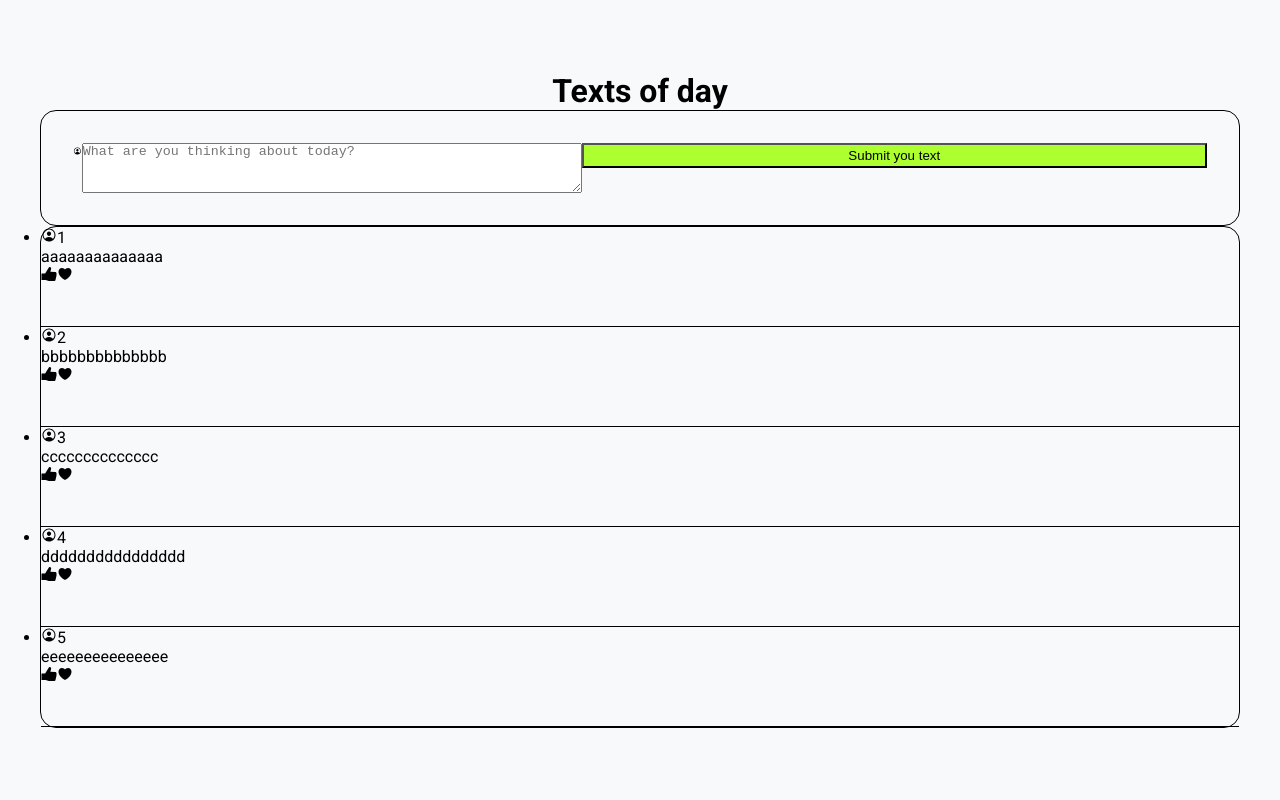
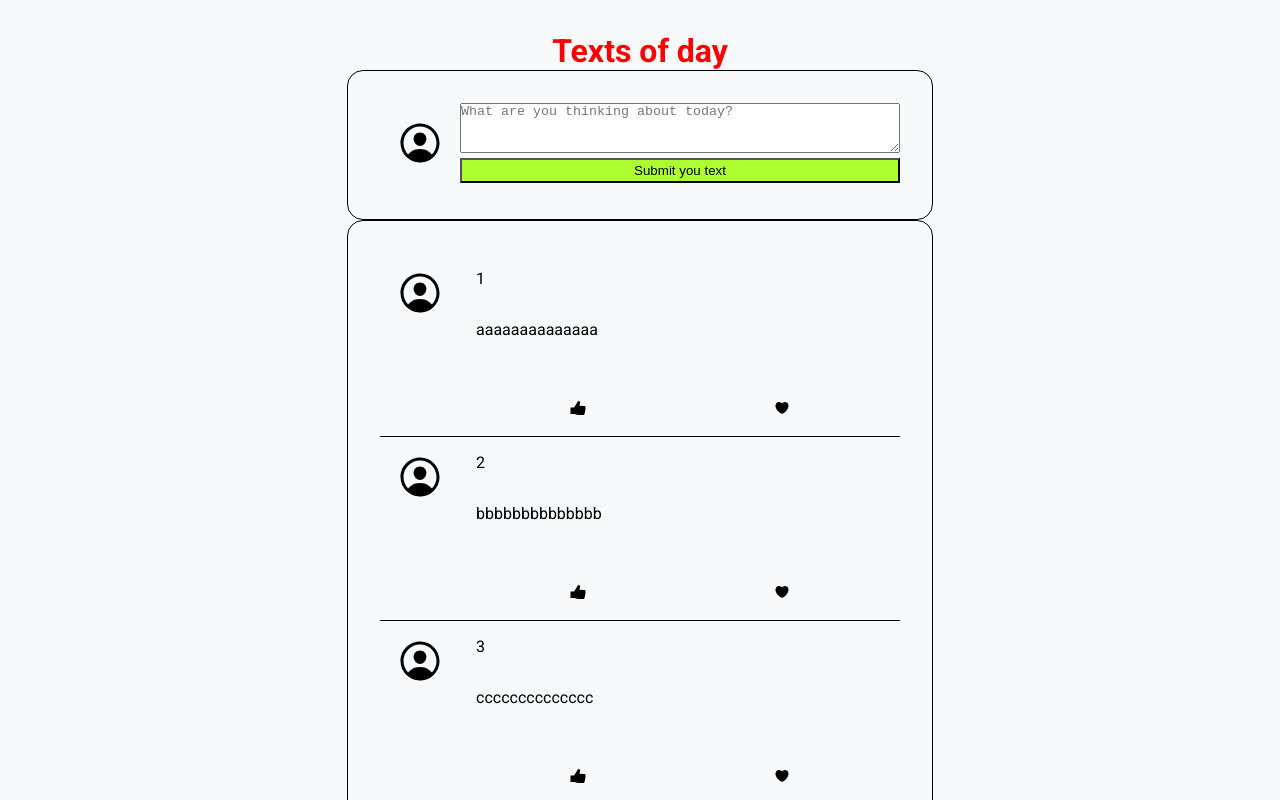
Before and after one commit to BrunoUmbelino/Share-Ideias, a React (Create React App) app: page / in a window 1280 px wide. Shown: the top 800 px of the page. Built offline with nearby package versions, Linux system fonts and the light colour scheme.

Commit message:
improving the placement of components in initial release

```diff
--- a/src/Components/Button/index.js
+++ /dev/null
@@ -1,14 +0,0 @@
-import React from "react";
-import styled from "styled-components";
-
-const StyledBtn = styled.button`
-  width: 100%;
-  height: 25px;
-  background-color: greenyellow;
-`;
-
-function Button({ message }) {
-  return <StyledBtn data-testid="btn">{message}</StyledBtn>;
-}
-
-export default Button;
--- a/src/Components/Container.js
+++ b/src/Components/Container.js
@@ -5,8 +5,10 @@ const Container = styled.div`
   align-items: center;
   justify-content: center;
   flex-direction: column;
-  width: 100%;
-  height: 100vh;
+  max-width: 650px;
+  min-height: 100vh;
+  margin: auto;
+  padding: 2rem;
 `;
 
 export default Container;
--- a/src/Components/NewPost/NewPostElements.js
+++ b/src/Components/NewPost/NewPostElements.js
@@ -1,18 +1,38 @@
 import styled from "styled-components";
 
 export const FormWrap = styled.div`
-  display: flex;
+  display: grid;
+  grid-template-areas:
+    "user input"
+    "user btn";
+  grid-template-columns: 1fr 6fr;
   width: 100%;
   border: 1px solid black;
   padding: 2rem;
   border-radius: 1rem;
 `;
 
-export const Input = styled.textarea`
-  width: 80%;
-  height: 50px;
+export const UserPhoto = styled.div`
+  svg {
+    font-size: 3rem;
+  }
+  grid-area: user;
+  padding: 1rem;
 `;
 
-export const IconWrap = styled.div`
-  width: 20%;
+export const Input = styled.textarea`
+  width: 100%;
+  height: 50px;
+  grid-area: input;
 `;
+
+export const SubmitBtn = styled.button`
+  width: 100%;
+  height: 25px;
+  background-color: greenyellow;
+  grid-area: btn;
+
+  &:hover {
+    cursor: pointer;
+  }
+`;
--- a/src/Components/NewPost/index.js
+++ b/src/Components/NewPost/index.js
@@ -1,19 +1,20 @@
 import React from "react";
-import Button from "../Button/";
-import { FormWrap, Input } from "./NewPostElements";
+import { FormWrap, Input, SubmitBtn, UserPhoto } from "./NewPostElements";
 import { IoPersonCircleOutline } from "react-icons/io5";
 
 function Form() {
   return (
     <>
       <FormWrap>
-        <IoPersonCircleOutline />
+        <UserPhoto>
+          <IoPersonCircleOutline />
+        </UserPhoto>
         <Input
           name="text"
           type="text"
           placeholder="What are you thinking about today? "
         />
-        <Button message="Submit you text" />
+        <SubmitBtn>Submit you text</SubmitBtn>
       </FormWrap>
     </>
   );
--- a/src/Components/PostItem/PostItem.js
+++ /dev/null
@@ -1,6 +0,0 @@
-import styled from "styled-components";
-
-export const ListItem = styled.li`
-  border-bottom: 1px solid black;
-  height: 100px;
-`;
--- a/src/Components/PostItem/index.js
+++ b/src/Components/PostItem/index.js
@@ -1,5 +1,13 @@
 import React from "react";
-import { ListItem } from "./PostItem";
+import {
+  Content,
+  Reactions,
+  UserName,
+  UserPhoto,
+  LikeWrap,
+  ListItem,
+  LoveWrap,
+} from "./style";
 import {
   IoPersonCircleOutline,
   IoThumbsUpSharp,
@@ -9,15 +17,19 @@ import {
 function TextItem({ post }) {
   return (
     <ListItem key={post.id}>
-      <div>
+      <UserPhoto>
         <IoPersonCircleOutline />
-        {post.id}
-      </div>
-      <div>{post.content}</div>
-      <div>
-        <IoThumbsUpSharp />
-        <IoHeartSharp />
-      </div>
+      </UserPhoto>
+      <UserName>{post.id}</UserName>
+      <Content>{post.content}</Content>
+      <Reactions>
+        <LikeWrap>
+          <IoThumbsUpSharp />
+        </LikeWrap>
+        <LoveWrap>
+          <IoHeartSharp />
+        </LoveWrap>
+      </Reactions>
     </ListItem>
   );
 }
--- /dev/null
+++ b/src/Components/PostItem/style.js
@@ -0,0 +1,44 @@
+import styled from "styled-components";
+
+export const ListItem = styled.li`
+  width: 100%;
+  display: grid;
+  grid-template-areas:
+    "photo name"
+    "photo content"
+    "photo reactions";
+
+  grid-template-columns: 1fr 6fr;
+  grid-template-rows: auto;
+  border-bottom: 1px solid black;
+`;
+
+export const UserPhoto = styled.div`
+  svg {
+    font-size: 3rem;
+  }
+  grid-area: photo;
+  padding: 1rem;
+`;
+
+export const UserName = styled.div`
+  grid-area: name;
+  padding: 1rem;
+`;
+
+export const Content = styled.div`
+  min-height: 80px;
+  grid-area: content;
+  padding: 1rem;
+`;
+
+export const Reactions = styled.div`
+  grid-area: reactions;
+  display: flex;
+  justify-content: space-around;
+  padding: 1rem;
+`;
+
+export const LikeWrap = styled.div``;
+
+export const LoveWrap = styled.div``;
--- a/src/Components/PostList/PostListElements.js
+++ b/src/Components/PostList/PostListElements.js
@@ -4,4 +4,5 @@ export const PostsWrap = styled.div`
   border: 1px solid black;
   width: 100%;
   border-radius: 1rem;
+  padding: 2rem;
 `;
--- a/src/Components/Title/index.js
+++ b/src/Components/Title/index.js
@@ -1,19 +1,18 @@
 import React from "react";
 import styled from "styled-components";
 
-const styledTitle = styled.div`
+const StyledTitle = styled.div`
   h1 {
-    font-size: 2rem;
-    color: aqua;
+    color: red;
   }
 `;
 
 function Title({ message }) {
   return (
     <>
-      <styledTitle data-testid="title">
-        <h1>{message}</h1>
-      </styledTitle>
+      <StyledTitle>
+        <h1 data-testid="title">{message}</h1>
+      </StyledTitle>
     </>
   );
 }
```
Also changed, not shown: 1 other file (tests, documents, lock files or other folders).
